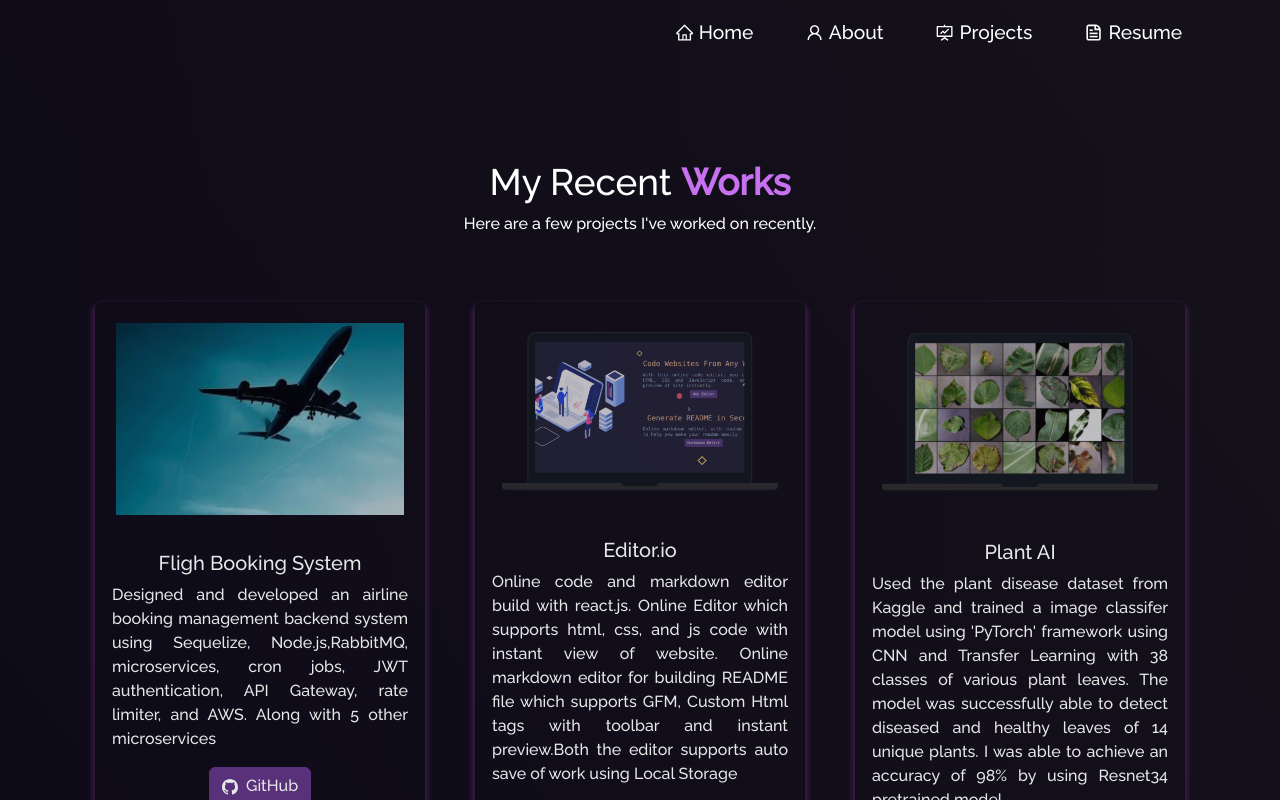
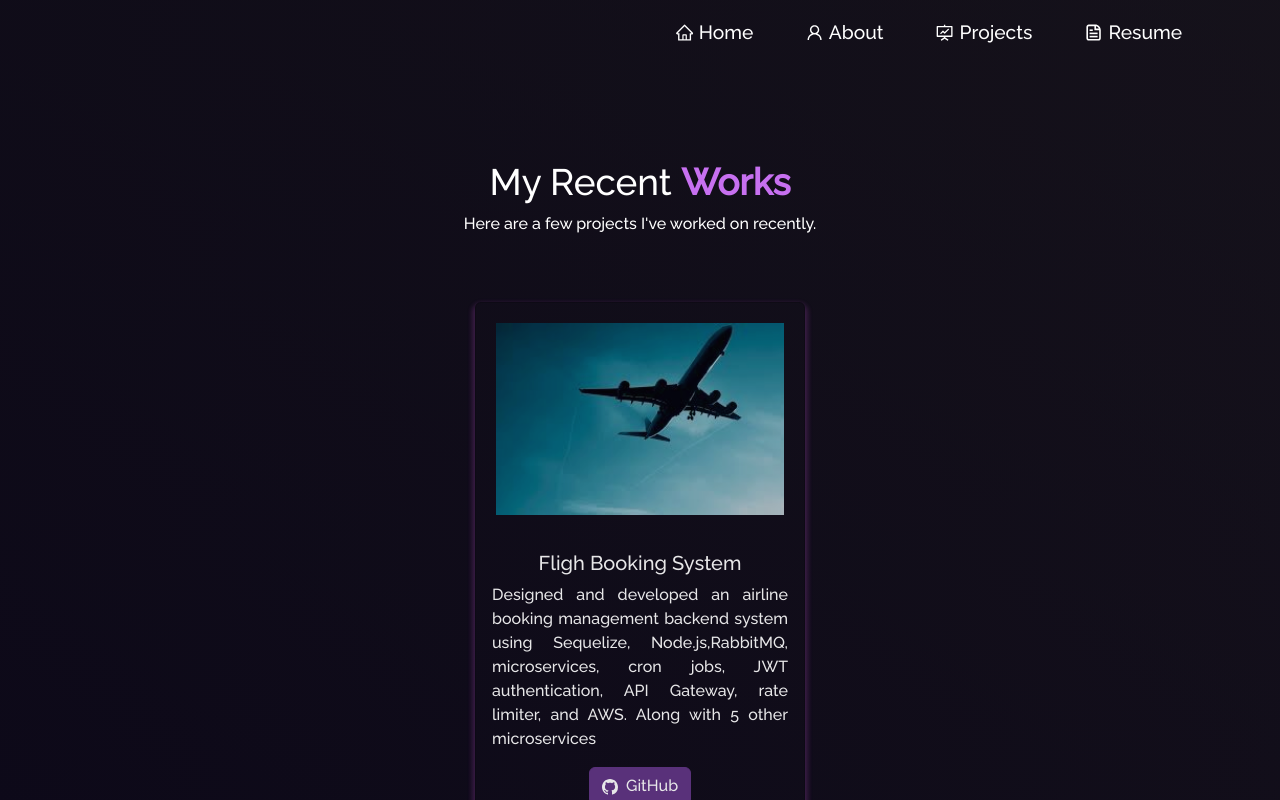
Before and after one commit to inductionotg/portfolio_ritesh_sinha, a React (Vite) app: page /project in a window 1280 px wide. Shown: the top 800 px of the page. Built offline with nearby package versions, Linux system fonts and the light colour scheme.

Commit message:
Added few text

```diff
--- a/src/components/Projects/Projects.jsx
+++ b/src/components/Projects/Projects.jsx
@@ -31,44 +31,6 @@ function Projects() {
 
             />
           </Col>
-
-
-
-          <Col md={4} className="project-card">
-            <ProjectCard
-              imgPath={editor}
-              isBlog={false}
-              title="Editor.io"
-              description="Online code and markdown editor build with react.js. Online Editor which supports html, css, and js code with instant view of website. Online markdown editor for building README file which supports GFM, Custom Html tags with toolbar and instant preview.Both the editor supports auto save of work using Local Storage"
-              ghLink="https://github.com/soumyajit4419/Editor.io"
-              demoLink="https://editor.soumya-jit.tech/"
-            />
-          </Col>
-
-          <Col md={4} className="project-card">
-            <ProjectCard
-              imgPath={leaf}
-              isBlog={false}
-              title="Plant AI"
-              description="Used the plant disease dataset from Kaggle and trained a image classifer model using 'PyTorch' framework using CNN and Transfer Learning with 38 classes of various plant leaves. The model was successfully able to detect diseased and healthy leaves of 14 unique plants. I was able to achieve an accuracy of 98% by using Resnet34 pretrained model."
-              ghLink="https://github.com/soumyajit4419/Plant_AI"
-              demoLink="https://plant49-ai.herokuapp.com/"
-            />
-          </Col>
-
-
-
-          <Col md={4} className="project-card">
-            <ProjectCard
-              imgPath={emotion}
-              isBlog={false}
-              title="Face Recognition and Emotion Detection"
-              description="Trained a CNN classifier using 'FER-2013 dataset' with Keras and tensorflow backened. The classifier sucessfully predicted the various types of emotions of human. And the highest accuracy obtained with the model was 60.1%.
-              Then used Open-CV to detect the face in an image and then pass the face to the classifer to predict the emotion of a person."
-              ghLink="https://github.com/soumyajit4419/Face_And_Emotion_Detection"
-              // demoLink="https://blogs.soumya-jit.tech/"      <--------Please include a demo link here
-            />
-          </Col>
         </Row>
       </Container>
     </Container>
```
